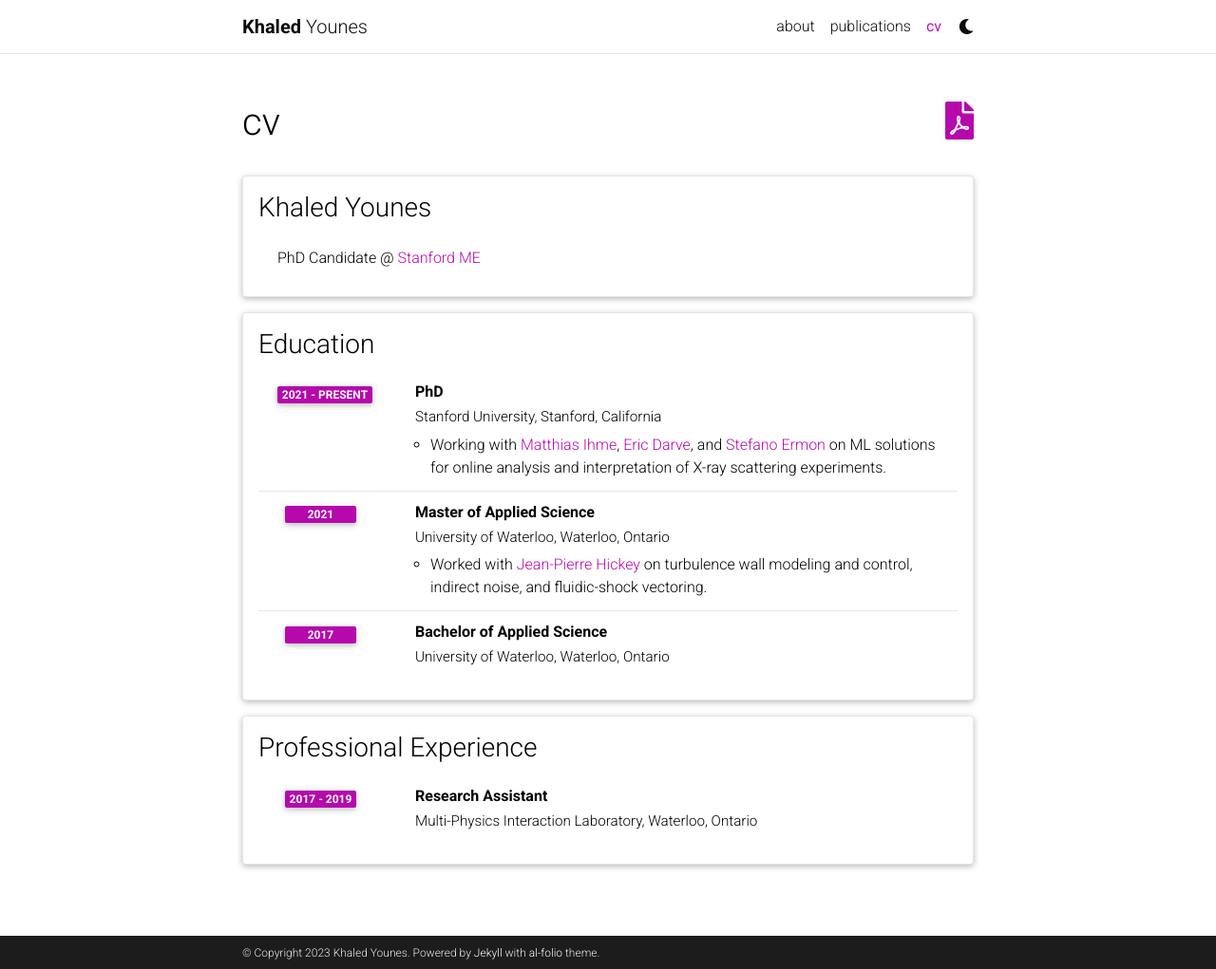
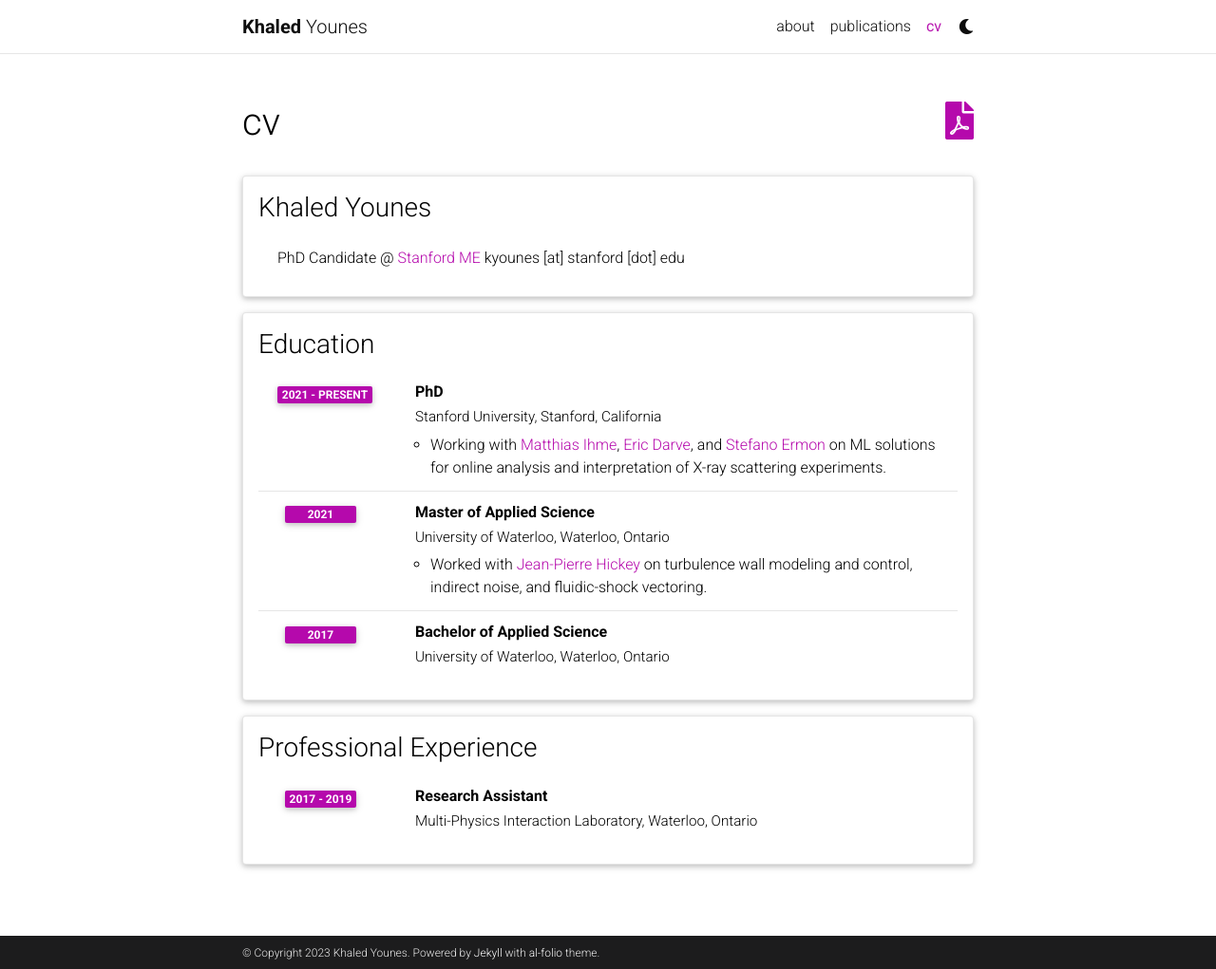
Before and after one commit to kyounes14/kyounes14.github.io, a Jekyll site: the page built from _pages/cv.md, in a window 1280 px wide and 1021 px high. Shown: the whole window at 95% size. Built offline with Jekyll 4.4.1, drawn with Linux system fonts in a browser that asks for light colours; comment, search, counter and statistics services are not loaded; a style sheet for code colours, icons or effects is not loaded.

Commit message:
Update cv.yml

```diff
--- a/_data/cv.yml
+++ b/_data/cv.yml
@@ -1,6 +1,7 @@
 - title: Khaled Younes
   type: list
   contents: PhD Candidate @ <a href="https://me.stanford.edu/">Stanford ME</a>
+            kyounes [at] stanford [dot] edu
 
 - title: Education
   type: time_table
```
